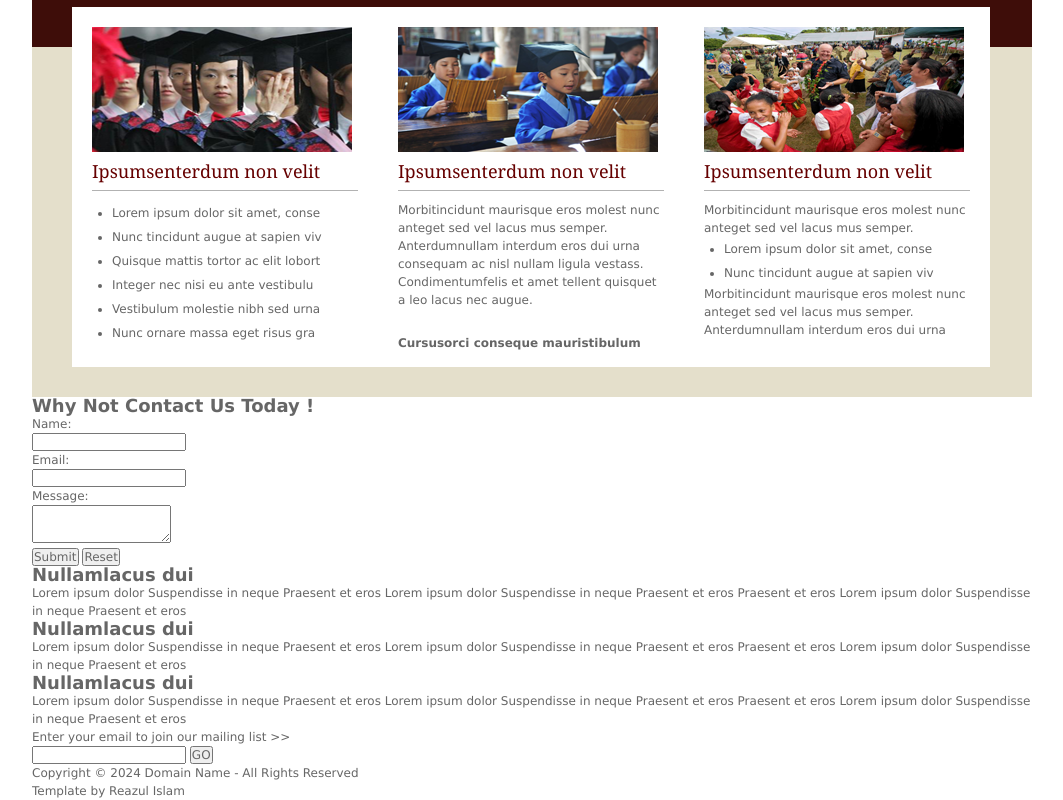
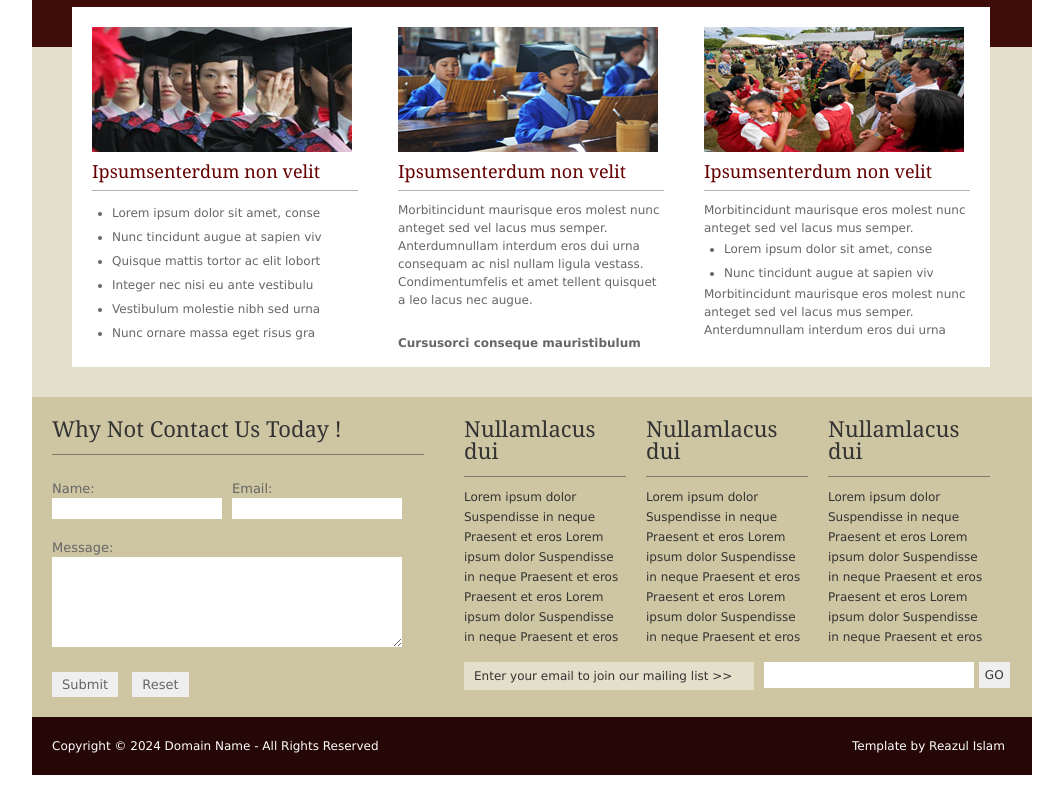
Before and after one commit to KaziReazulislam1999/basic-psd-to-html-css-project2, a plain HTML site: page index.html in a window 1280 px wide. Shown: the part 381-1181 px from the top of the page, without its empty margins (108-1171 px from the left). After the commit the page ends 1156 px from the top, so only its background shows below. Drawn offline with Linux system fonts and the light colour scheme.

Commit message:
footerto and footerbottom style added

```diff
--- a/css/main.css
+++ b/css/main.css
@@ -194,7 +194,7 @@ body {
 }
 
 .bannerright {
-  width: 432px;
+  width: 423px;
   float: right;
   margin-right: 20px;
   margin-top: 30px;
@@ -249,46 +249,122 @@ body {
 }
 
 .footertop {
+  background: #cec6a2;
 }
 .contactsection {
+  float: left;
+  width: 372px;
+  margin: 0px 20px;
+}
+.textinput {
+  float: left;
+}
+textarea {
+  width: 350px;
+  height: 90px;
+  border: none;
+  outline: none;
 }
 .contactsection h2 {
+  font-family: Georgia;
+  line-height: 22px;
+  font-size: 22px;
+  color: #333;
+  font-weight: normal;
+  padding: 20px 0px 15px 0px;
+  border-bottom: 1px solid #807c6a;
+  margin-bottom: 10px;
 }
 
 .contactsection p {
+  margin-top: 15px;
+  font-size: 13px;
+  margin-bottom: 20px;
 }
-.contactsection input[type="text"] {
+.contactsection input[type="text"],
+.contactsection input[type="email"] {
+  margin-right: 10px;
+  outline: none;
+  padding: 3px 0px;
+  border: none;
+  width: 170px;
 }
-.contactsection input[type="submit"] {
+.contactsection input[type="submit"],
+.contactsection input[type="reset"] {
+  margin-right: 10px;
+  outline: none;
+  padding: 5px 10px;
+  border: none;
 }
-.contactsection input[type="reset"] {
+input[type="text"]:focus {
+  border: 0px;
 }
 .postsection {
+  width: 548px;
+  margin: 0px 20px;
+  float: right;
+}
+.allpost {
 }
 .samepost {
+  float: left;
+  width: 162px;
+  margin-right: 20px;
 }
 
 .samepost h2 {
+  font-family: Georgia;
+  line-height: 22px;
+  font-size: 22px;
+  color: #333;
+  font-weight: normal;
+  padding: 20px 0px 15px 0px;
+  border-bottom: 1px solid #807c6a;
+  margin-bottom: 10px;
 }
 .samepost p {
+  margin-bottom: 15px;
+  line-height: 20px;
+  color: #333;
 }
 
 .subscribe {
 }
 .subscribe p {
+  color: #333;
+  background: #e4dfcb;
+  width: 270px;
+  padding: 5px 10px;
+  float: left;
 }
 .subscribe input[type="text"] {
+  padding: 6px;
+  border: none;
+  outline: none;
+  margin-left: 10px;
+  width: 198px;
 }
 .subscribe input[type="submit"] {
+  border: none;
+  padding: 6px;
+  margin-left: 1px;
+  color: #333;
 }
 
 .footersection {
+  background: #250705;
+  color: #fff;
+  padding: 20px 20px;
 }
 .footerleft {
+  float: left;
+  width: 800px;
 }
 .footerleft p {
 }
 .footerright {
+  float: right;
+  width: 160px;
 }
 .footerright p {
 }
--- a/index.html
+++ b/index.html
@@ -55,11 +55,11 @@
           <img src="img/banner.png" alt="Banner Image" />
           <img src="img/banner.png" alt="Banner Image" />
 
+          <img style="padding-right: 0;" src="img/banner.png" alt="Banner Image" />
           <img src="img/banner.png" alt="Banner Image" />
           <img src="img/banner.png" alt="Banner Image" />
           <img src="img/banner.png" alt="Banner Image" />
-          <img src="img/banner.png" alt="Banner Image" />
-          <img src="img/banner.png" alt="Banner Image" />
+          <img style="padding-right: 0;" src="img/banner.png" alt="Banner Image" />
         </div>
       </section>
       <section class="contentsection clear">
@@ -108,11 +108,11 @@
       <section class="footertop clear">
         <div class="contactsection clear">
           <h2>Why Not Contact Us Today !</h2>
-          <p>
+          <p class="textinput">
             Name:
             <br />
             <input type="text" />
-            <p>Email: <br>
+            <p class="textinput">Email: <br>
             <input type="email"></p>
             <p>Message: <br>
             <textarea ></textarea></p>
@@ -121,6 +121,7 @@
           </p>
         </div>
         <div class="postsection clear">
+          <div class="allpost clear">
             <article class="samepost clear">
               <h2>Nullamlacus dui</h2>
               <p>Lorem ipsum dolor
@@ -160,6 +161,8 @@
                 Suspendisse in neque
                 Praesent et eros</p>
             </article>
+          </div>
+
           <div class="subscribe clear">
             <p>Enter your email to join our mailing list >></p>
             <input type="text">
```
Lines whose indentation alone changed are shown as unchanged.
